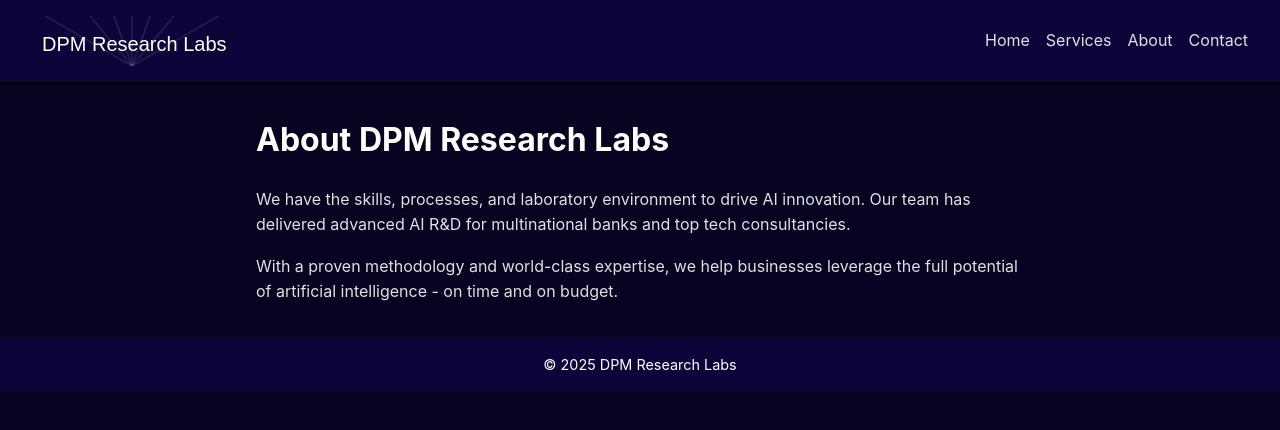
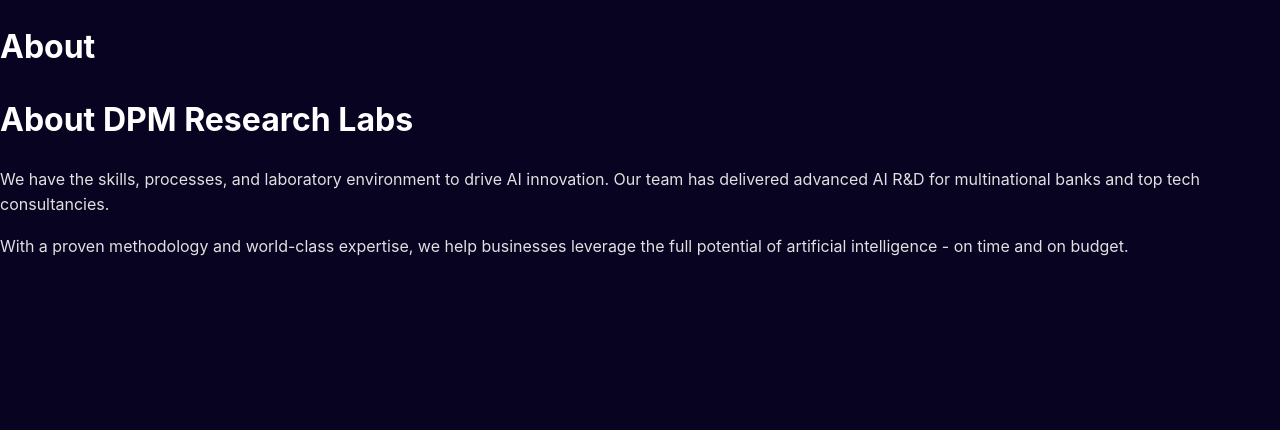
Before and after one commit to kblock1/dpm-research-labs, a Next.js app: page /about in a window 1280 px wide. Shown: the top 430 px of the page. Built offline with nearby package versions, Linux system fonts and the light colour scheme.

Commit message:
update with copilot bugfixing

```diff
--- a/pages/about.tsx
+++ b/pages/about.tsx
@@ -1,4 +1,16 @@
-import Layout from '../components/Layout'
+import { ReactNode } from 'react';
+
+interface LayoutProps {
+  children: ReactNode;
+  title?: string;
+}
+
+const Layout = ({ children, title }: LayoutProps) => (
+  <div>
+    <h1>{title}</h1>
+    {children}
+  </div>
+)
 
 export default function About() {
   return (
--- a/pages/api/contact.ts
+++ b/pages/api/contact.ts
@@ -4,7 +4,7 @@ import AWS from 'aws-sdk'
 AWS.config.update({ region: 'ap-southeast-2' })
 const ses = new AWS.SES()
 
-export default async (req: NextApiRequest, res: NextApiResponse) => {
+export default async function handler(req: NextApiRequest, res: NextApiResponse) {
   if (req.method !== 'POST') return res.status(405).end()
   const { name, email, message } = req.body
   await ses.sendEmail({
```
